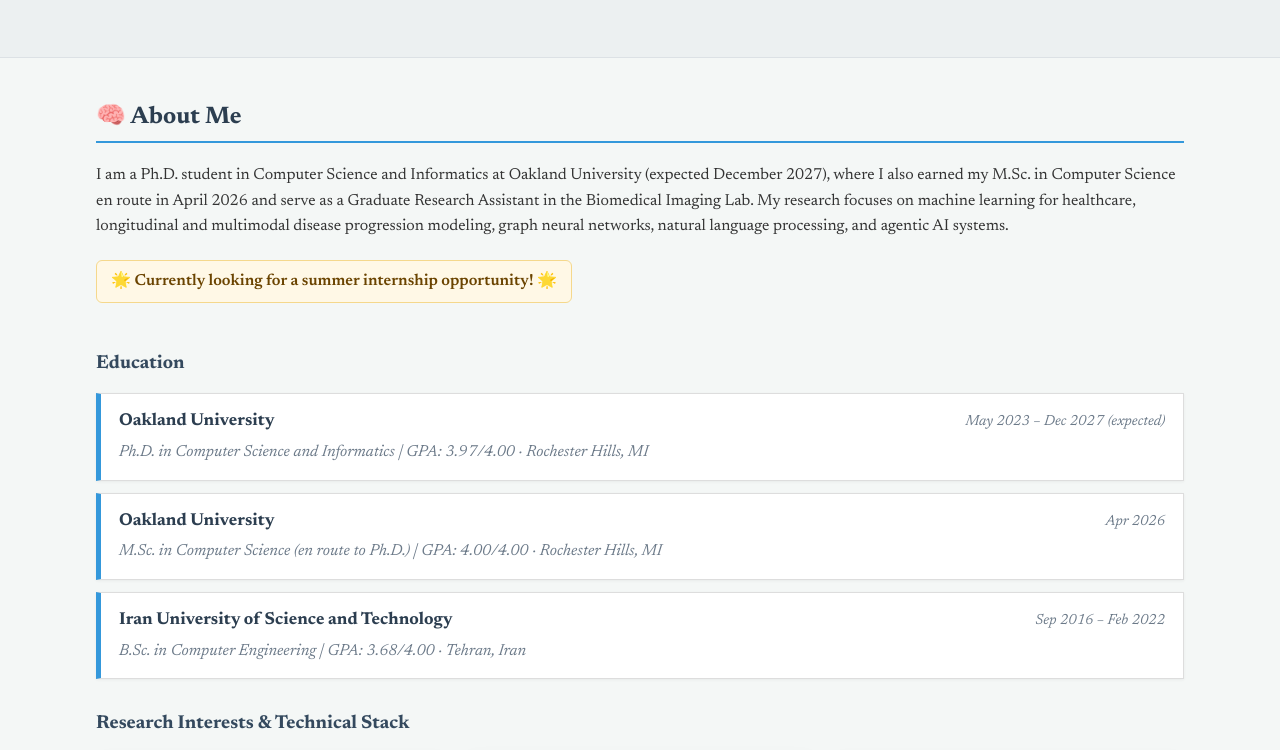
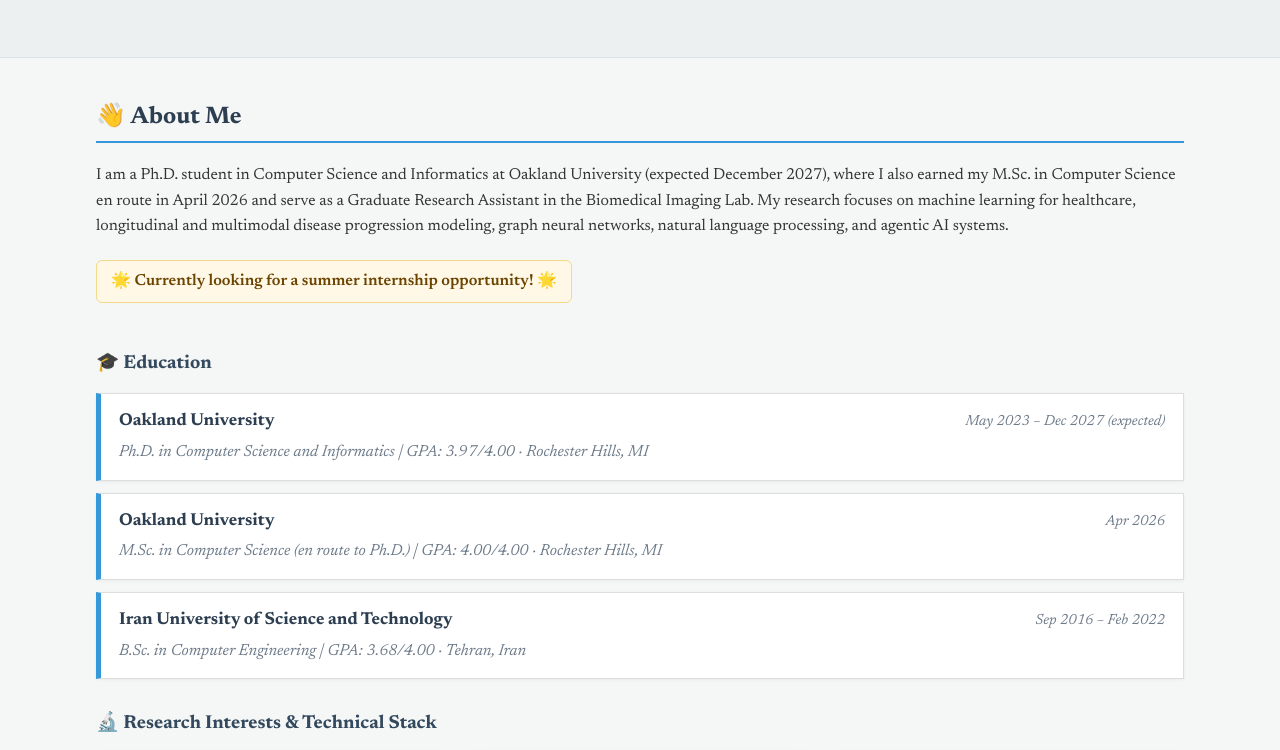
Before and after one commit to mahdimoghaddami/mahdimoghaddami.github.io, a plain HTML site: page index.html in a window 1280 px wide. Shown: the part 543-1293 px from the top of the page. Drawn offline with Linux system fonts and the light colour scheme.

Commit message:
add emojis to headers.

```diff
--- a/index.html
+++ b/index.html
@@ -53,7 +53,7 @@
         <hr>
 
         <section id="about" class="container">
-            <h2>🧠 About Me</h2>
+            <h2>👋 About Me</h2>
             <p>
                 I am a Ph.D. student in Computer Science and Informatics at Oakland University (expected December 2027),
                 where I also earned my M.Sc. in Computer Science en route in April 2026 and serve as a Graduate Research
@@ -63,7 +63,7 @@
             </p>
             <p class="internship-cta">🌟 Currently looking for a summer internship opportunity! 🌟</p>
 
-            <h3>Education</h3>
+            <h3>🎓 Education</h3>
             <div class="education-list">
                 <div class="edu-card">
                     <div class="entry-header">
@@ -90,7 +90,7 @@
                 </div>
             </div>
 
-            <h3>Research Interests &amp; Technical Stack</h3>
+            <h3>🔬 Research Interests &amp; Technical Stack</h3>
             <div class="skills-grid">
                 <div class="skill-card research">
                     <h4>
```
